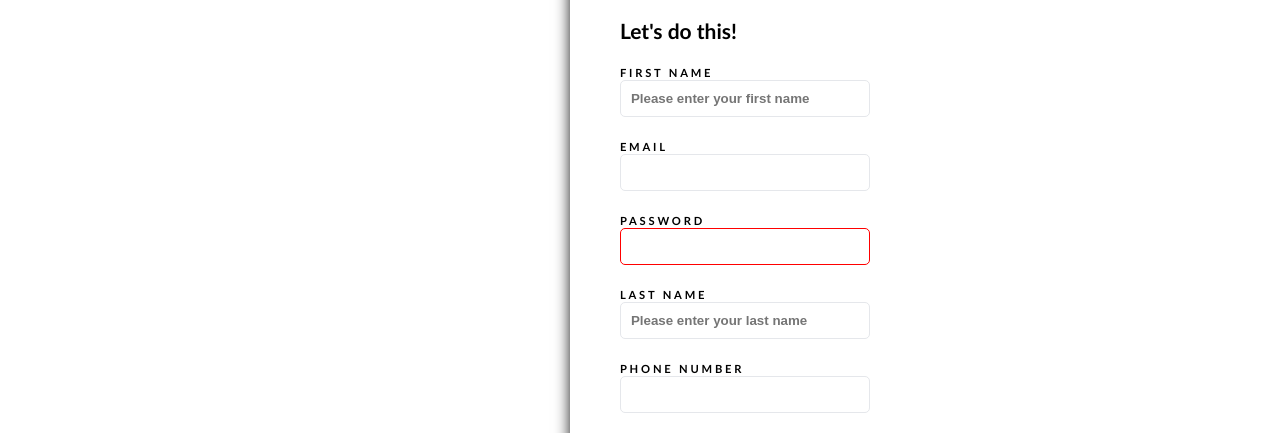
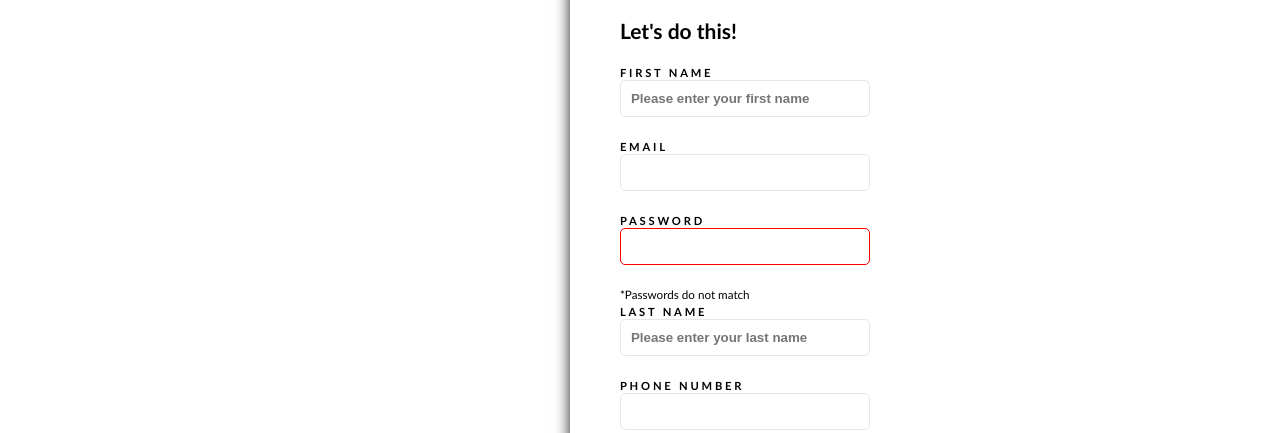
Before and after one commit to mayorr-star/Odin_Sign_up_form, a plain HTML site: page index.html in a window 1280 px wide. Shown: the part 367-800 px from the top of the page. Drawn offline with Linux system fonts and the light colour scheme; a script that the page names is missing; a web font is replaced by a local one.

Commit message:
Added an error message to the password input

```diff
--- a/index.html
+++ b/index.html
@@ -38,6 +38,7 @@
                             <input type="email" id="user_email" name="user_email" required>
                             <label for="user_password">Password</label>
                             <input type="password" id="user_password" class="error" name="user_password" required>
+                            <small class="error">*Passwords do not match</small>
                         </fieldset>
                         <fieldset>
                             <label for="last_name">last name</label>
```
